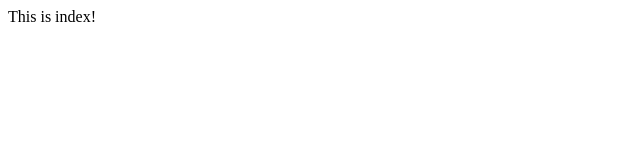
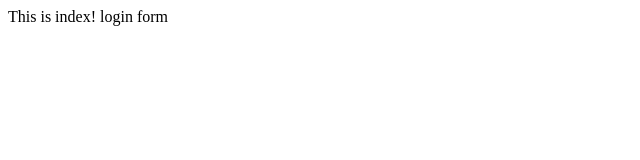
Before and after one commit to raycommon/git-sample, a plain HTML site: page index.html in a window 1280 px wide. Shown: the full height of the page, 0-640 px from the left. Drawn offline with Linux system fonts and the light colour scheme.

Commit message:
login form

```diff
--- /dev/null
+++ b/dir2/app2.js
@@ -0,0 +1 @@
+console.log("app2");
--- a/index.html
+++ b/index.html
@@ -7,6 +7,6 @@
     <title>index</title>
   </head>
   <body>
-    This is index!
+    This is index! login form
   </body>
 </html>
```
Also changed, not shown: login.html (added, +1 -0 lines), log.txt (added).
